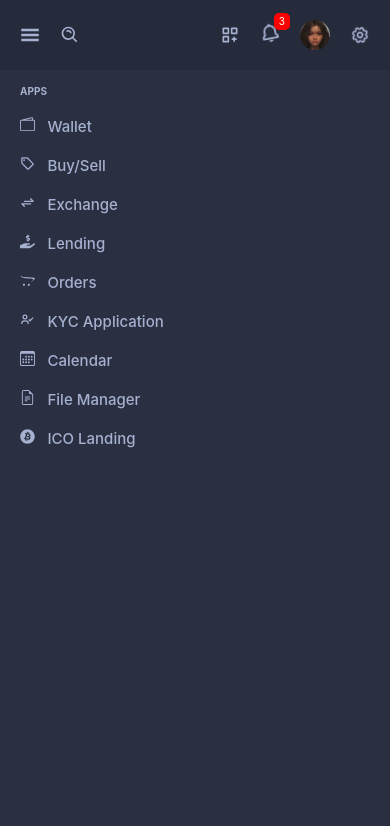
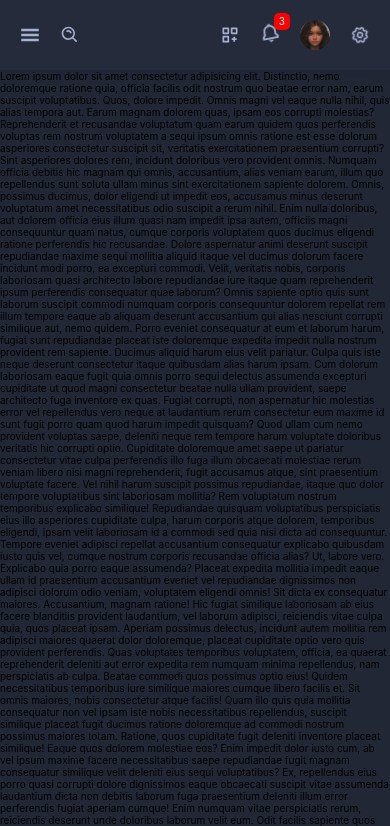
Before and after one commit to Dewaley/skote-dashboard, a React (Create React App) app: page / in a window 390 px wide. Shown: the top 826 px of the page. Built offline with nearby package versions, Linux system fonts and the light colour scheme; the HTML template or start-up script is replaced by a standard one.

Commit message:
new look for now

```diff
--- a/src/App.css
+++ b/src/App.css
@@ -345,16 +345,23 @@ ul {
     position: relative;
   }
 
+  .Navbar .active.deets {
+    display: flex;
+    bottom: calc((100vh - 7rem) * -1);
+    transition: bottom .15s ease-in;
+  }
+
   .Navbar .deets {
     position: absolute;
     height: calc(100vh - 7rem);
-    bottom: calc((100vh - 7rem) * -1);
+    bottom: calc((100vh - 5rem) * -1);
     left: 0;
     background-color: var(--dark-mode-items);
     width: 100%;
-    display: flex;
+    display: none;
     flex-direction: column;
     gap: 2rem;
+    transition: bottom .15s ease-in;
   }
 
   .Navbar .deets h3,
```
